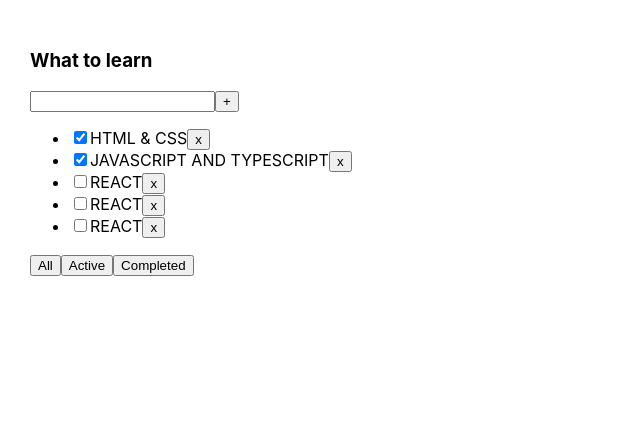
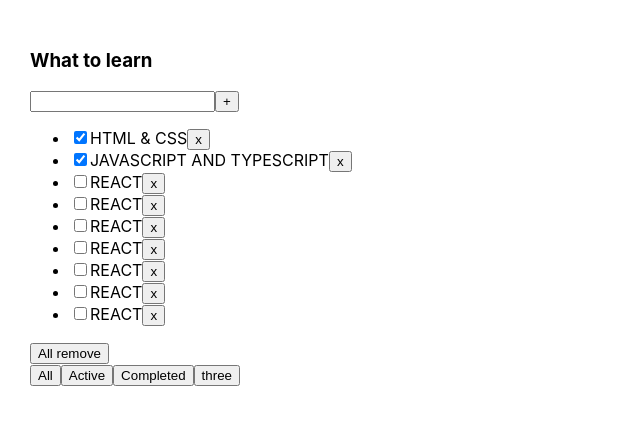
Before and after one commit to MasloyMax/1-todolist, a React (Create React App) app: page / in a window 1280 px wide. Shown: the top 424 px of the page, without its empty margins (0-640 px from the left). Built offline with nearby package versions, Linux system fonts and the light colour scheme.

Commit message:
Commit new todoList

```diff
--- a/src/App.tsx
+++ b/src/App.tsx
@@ -2,53 +2,11 @@
 import './App.css';
 import TodoList, {TaskType} from "./Component/TodoList";
 import {type} from "os";
-export type FilterValuesType = 'all' | 'active' | 'completed'
 
 function App() {
-    const todoListTitle: string = 'What to learn'
-    const todoListTitle_2: string = 'What to buy'
-
-    // let tasks: Array<TaskType>, setTasks:(tasks: Array<TaskType>) => void
-    let [tasks, setTasks] = useState([
-        {id: 1, title: "HTML & CSS", isDone: true},
-        {id: 2, title: "JAVASCRIPT AND TYPESCRIPT", isDone: true},
-        {id: 4, title: "REACT", isDone: false},
-        {id: 5, title: "REACT", isDone: false},
-        {id: 6, title: "REACT", isDone: false}
-    ])
-
-    // let [filter, setFilter] = useState('all')
-    const removeTask = (id: number) => {
-        let filterTasks = tasks.filter((t) => t.id !== id) //стейт обновляется асинхронно
-        setTasks(filterTasks)
-    }
-
-    // useEffect(() =>{
-    //     console.log(tasks)
-    // }, [tasks])
-    // setTasks(tasks.filter(t => t.id !== taskId))
-
-    let [filter, setFilter] = useState<FilterValuesType>('all')
-
-    const changeFilter = (filter: FilterValuesType) => {
-        setFilter(filter)
-    }
-
-    const getfilteredTaskForRender = () => {
-        switch (filter) {
-            case "active":
-                return tasks.filter(t => t.isDone === false)
-            case "completed":
-                return tasks.filter(t => t.isDone === true)
-            default:
-                return tasks
-        }
-    }
-    const getFilteredTaskForRender: Array<TaskType> = getfilteredTaskForRender()
-
     return (
         <div className="App">
-            <TodoList changeFilter={changeFilter} removeTask={removeTask} title={todoListTitle} tasks={getFilteredTaskForRender}/>
+            <TodoList />
         </div>
     )
 }
--- a/src/Component/TodoList.tsx
+++ b/src/Component/TodoList.tsx
@@ -1,33 +1,79 @@
-import React from "react";
-import {FilterValuesType} from "../App";
+import React, {useState} from "react";
 
-
-type TodoListPropsType = {
-    title: string
-    tasks: Array<TaskType>
-    removeTask: (taskId: number) => void
-    changeFilter: (filter: FilterValuesType) => void
-}
+// type TodoListPropsType = {
+//     title?: string
+//     tasks: Array<TaskType>
+//     removeTask: (taskId: number) => void
+//     changeFilter: (filter:FilterValuesType) => void
+//     changeAllRemove:(remove:DeleteButtonType) => void
+// }
 
 export type TaskType = {
     id: number
     title: string
     isDone: boolean
 }
+export type FilterValuesType = 'all' | 'active' | 'completed' | 'three'
+// export type DeleteButtonType = 'delete'| []
 
-const TodoList = (props: TodoListPropsType) => {
-    let newTask = props.tasks.length
-        ? props.tasks.map((t: TaskType) => {
-        return <li key={t.id}>
-            <input type="checkbox" checked={t.isDone}/>
-            <span>{t.title}</span>
-            <button onClick={() => props.removeTask(t.id)}>x</button>
-        </li>
-    })
-        : <span>Tasks list iis empty</span>
+const TodoList = () => {
+    const todoListTitle: string = 'What to learn'
+    let [tasks, setTasks] = useState([
+        {id: 1, title: "HTML & CSS", isDone: true},
+        {id: 2, title: "JAVASCRIPT AND TYPESCRIPT", isDone: true},
+        {id: 4, title: "REACT", isDone: false},
+        {id: 5, title: "REACT", isDone: false},
+        {id: 6, title: "REACT", isDone: false},
+        {id: 7, title: "REACT", isDone: false},
+        {id: 8, title: "REACT", isDone: false},
+        {id: 9, title: "REACT", isDone: false},
+        {id: 10, title: "REACT", isDone: false}
+    ])
+
+    const removeTask = (id?: number) => {
+        setTasks(id ? tasks.filter((t) => t.id !== id) : [])// если id true(?) то закидываем таски если false(:) то пустой массив
+    }
+
+    let [filter, setFilter] = useState<FilterValuesType>('all')
+
+
+    const filterButton = () => {
+        switch (filter) {
+            case 'active':
+                return tasks.filter((t) => t.isDone === true)
+            case 'completed':
+                return tasks.filter((t) => t.isDone === false)
+            case 'three':
+                return tasks.slice(0, 3)
+            default:
+                return tasks
+        }
+    }
+
+    const filteredTasks: Array<TaskType> = filterButton()
+
+
+    const changeFilter = (filter: FilterValuesType) => {
+        setFilter(filter)
+    }
+
+    // const changeAllRemove = (remove:DeleteButtonType) => {
+    //     if(remove === 'delete'){
+    //         return setTasks([])
+    //     }
+    // }
+
+    let newTask = filteredTasks.length
+        ? filteredTasks.map((t: TaskType) => {
+            return <li key={t.id}>
+                <input type="checkbox" checked={t.isDone}/>
+                <span>{t.title}</span>
+                <button onClick={() => removeTask(t.id)}>x</button>
+            </li>
+        }) : <span>Loading</span>
     return (
         <div>
-            <h3>{props.title}</h3>
+            <h3>{todoListTitle}</h3>
             <div>
                 <input/>
                 <button>+</button>
@@ -36,9 +82,13 @@
                 {newTask}
             </ul>
             <div>
-                <button onClick={ () => props.changeFilter('all')}>All</button>
-                <button onClick={ () => props.changeFilter('active')}>Active</button>
-                <button onClick={ () => props.changeFilter('completed')}>Completed</button>
+                <button onClick={() => removeTask()}>All remove</button>
+            </div>
+            <div>
+                <button onClick={() => changeFilter('all')}>All</button>
+                <button onClick={() => changeFilter('active')}>Active</button>
+                <button onClick={() => changeFilter('completed')}>Completed</button>
+                <button onClick={() => changeFilter('three')}>three</button>
             </div>
         </div>
     )
```
